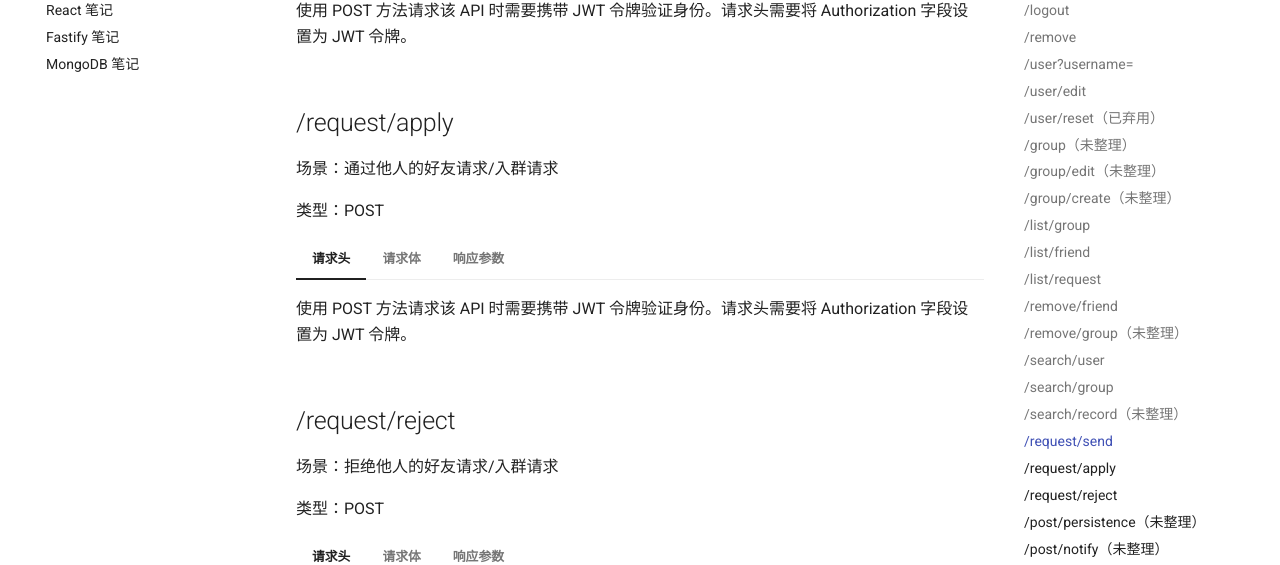
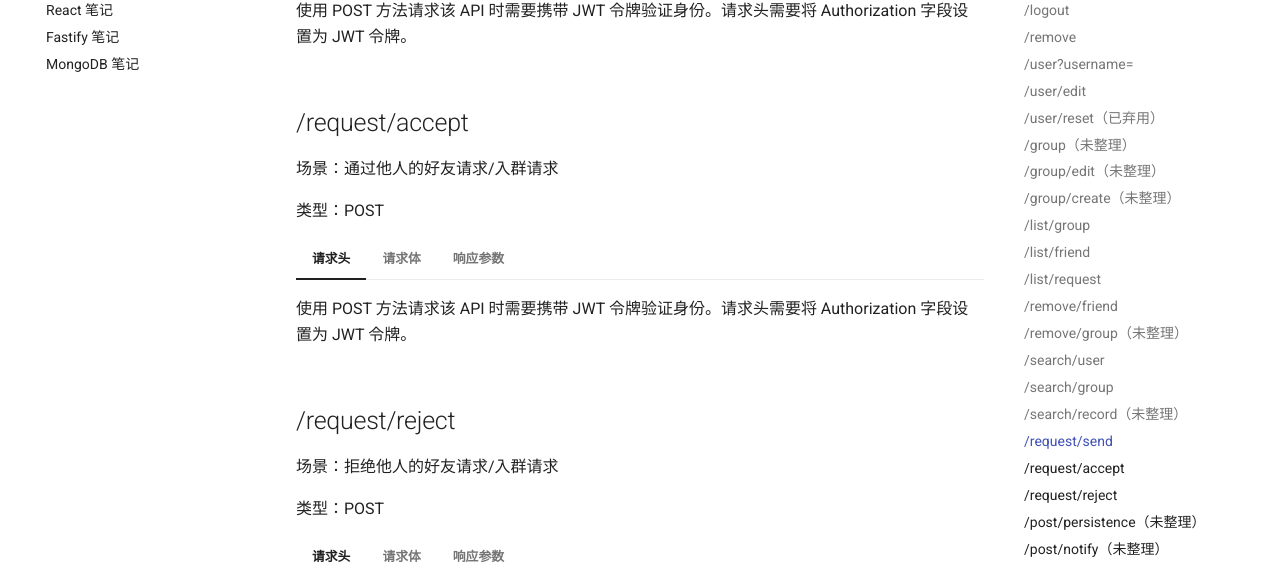
Before and after one commit to leverimmy/ims-docs, an MkDocs documentation site: the page built from docs/webapi.md, in a window 1280 px wide and 900 px high, scrolled down 7655 px. Shown: the part 152-717 px from the top of the window. Built offline with MkDocs 1.6.1 and Material for MkDocs 9.7.7, drawn with Linux system fonts in a browser that asks for light colours.

Commit message:
fix: Fix /request/accept

```diff
--- a/docs/webapi.md
+++ b/docs/webapi.md
@@ -481,7 +481,7 @@
     | code        | number | 状态码                                          |                0                 |
     | msg     | string |        返回信息                                               | "Application sent successfully." |
 
-## /request/apply
+## /request/accept
 
 场景：通过他人的好友请求/入群请求
 
@@ -502,7 +502,7 @@
     | 参数名称 | 类型   | 参数说明          | 参数示例                          |
     | -------- | ------ | ----------------- | --------------------------------- |
     | code     | number | 状态码 | 0                                  |
-    | msg  | string |    返回信息               | "Application apply successfully." |
+    | msg  | string |    返回信息               | "Application accepted successfully." |
 
 ## /request/reject
 
@@ -526,7 +526,7 @@
     | 参数名称 | 类型   | 参数说明          | 参数示例                          |
     | -------- | ------ | ----------------- | --------------------------------- |
     | code     | number | 状态码 |  0                                 |
-    | msg  | string |     返回信息              | "Application apply successfully." |
+    | msg  | string |     返回信息              | "Application rejected successfully." |
 
 ## /post/persistence（未整理）
 
```
Also changed, not shown: site/search/search_index.json, site/webapi/index.html, 1 other file.
